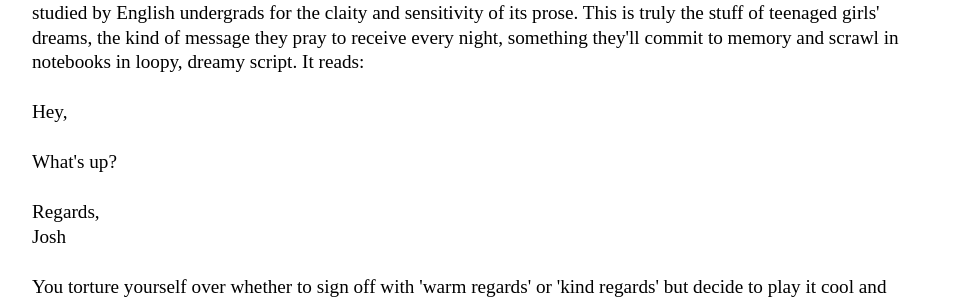
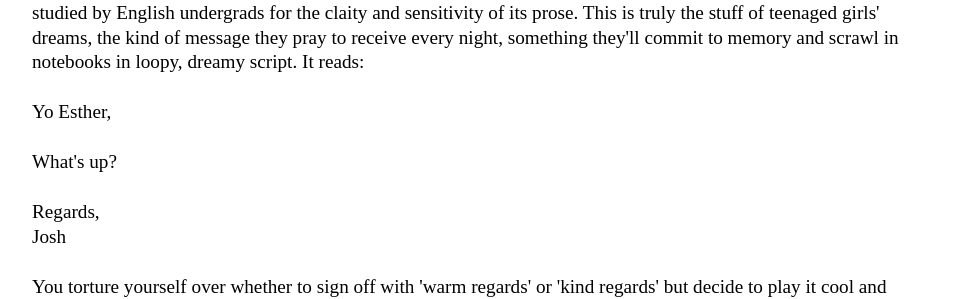
Before and after one commit to Pinelife/pinelife.github.io, a Jekyll site: the page built from Hellhole/excitingevent2.html, in a window 1280 px wide. Shown: the part 620-919 px from the top of the page, without its empty margins (160-1118 px from the left). Built offline with Jekyll 4.4.1, drawn with Linux system fonts in a browser that asks for light colours.

Commit message:
Update excitingevent2.html

```diff
--- a/Hellhole/excitingevent2.html
+++ b/Hellhole/excitingevent2.html
@@ -29,7 +29,7 @@ lean your head against the plasterboard and imagine the terrible things occurrin
   sensitivity of its prose. This is truly the stuff of teenaged girls' dreams, the kind of message they pray to receive every night,
   something they'll commit to memory and scrawl in notebooks in loopy, dreamy script. It reads:<br/>
   <br/>
-  Hey, <br/>
+  Yo Esther, <br/>
   <br/>
   What's up?<br/>
   <br/>
```
